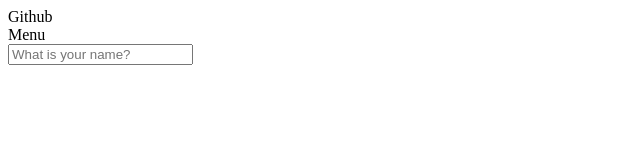
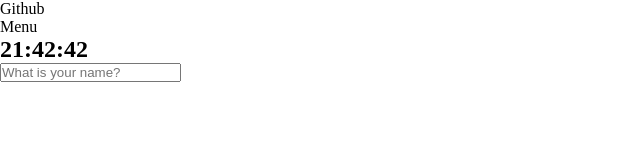
Before and after one commit to knznsmn/codesfordays, a plain HTML site: page index.html in a window 1280 px wide. Shown: the whole page, without its empty margins (0-640 px from the left). Drawn offline with Linux system fonts and the light colour scheme.

Commit message:
Add style.css

```diff
--- /dev/null
+++ b/assets/style.css
@@ -0,0 +1,5 @@
+* {
+    box-sizing: border-box;
+    margin: 0;
+    padding: 0;
+}
--- a/index.html
+++ b/index.html
@@ -3,18 +3,24 @@
 <head>
     <meta charset="UTF-8">
     <meta name="viewport" content="width=device-width, initial-scale=1.0">
+    <link rel="stylesheet" href="assets/style.css">
     <title>Codes for days!</title>
 </head>
 <body>
 <section>
     <header>
-        <div>Github</div>
-        <div>Menu</div>
+        <nav>
+            <menu>Github</menu>
+            <menu>Menu</menu>
+        </nav>
     </header>
 </section>
 <section>
     <main>
-        <input type="text" placeholder="What is your name?">
+        <h1 id="time">21:42:42</h1>
+        <label>
+            <input type="text" placeholder="What is your name?">
+        </label>
     </main>
 </section>
 </body>
```
